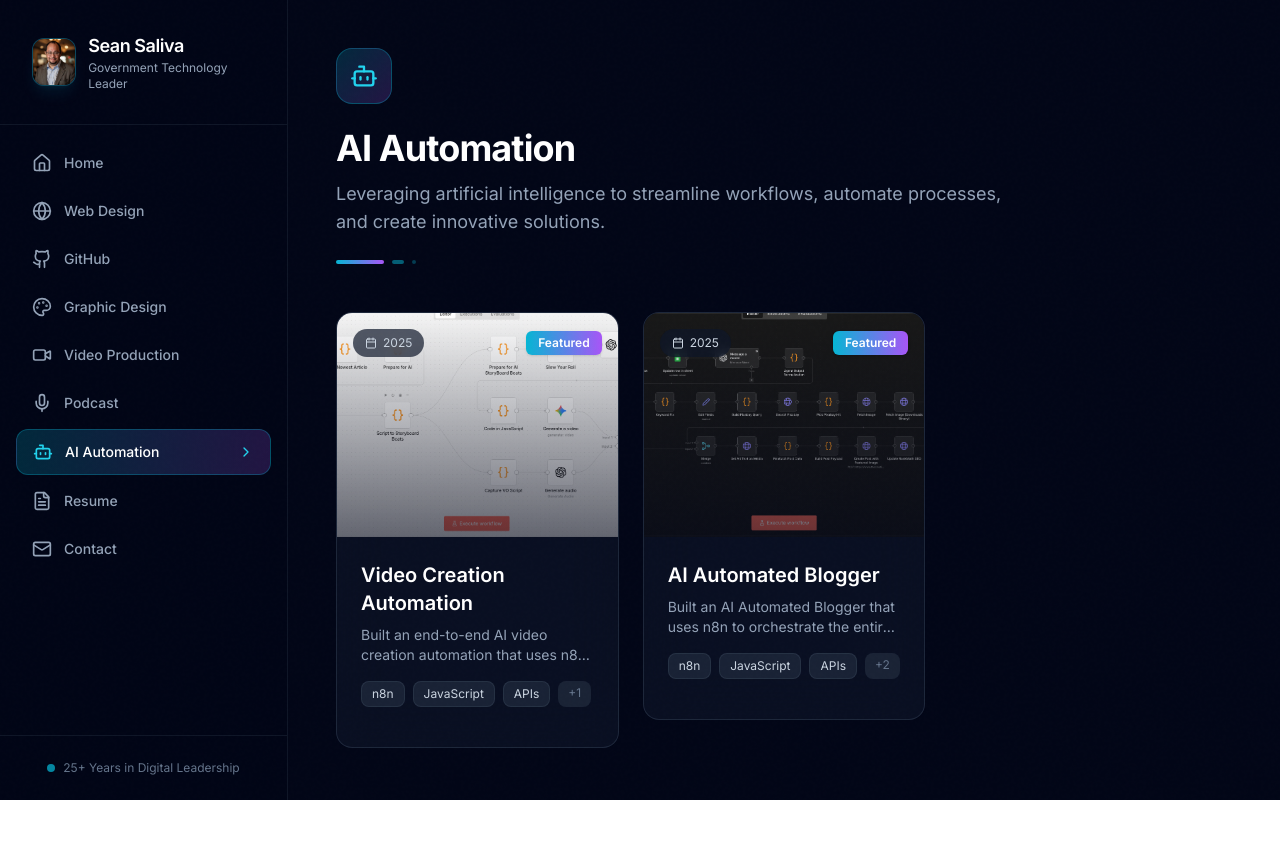
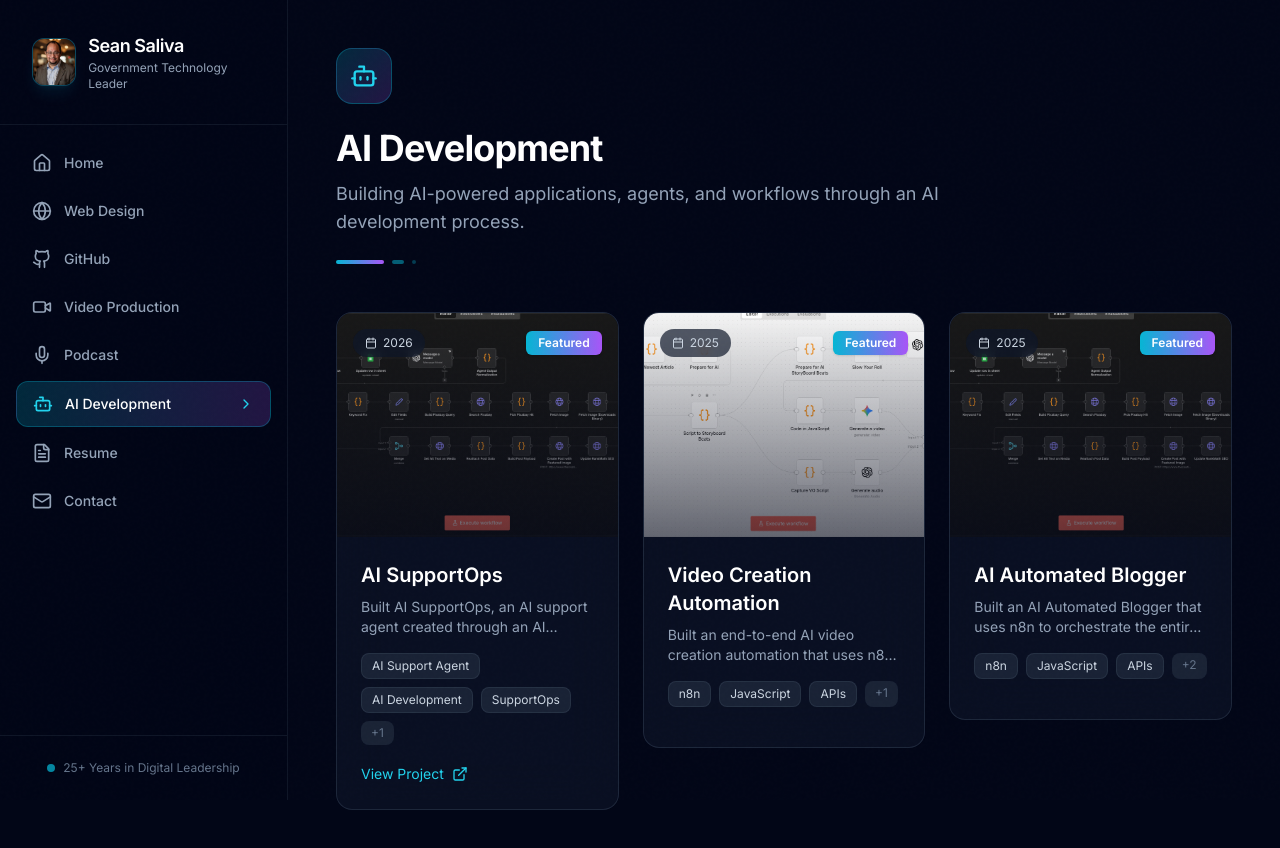
Before and after one commit to ssaliva-dev/seansaliva.com, a React (Vite) app: page /AIAutomation in a window 1280 px wide. Shown: the top 848 px of the page. Before the commit the page ends 800 px from the top, so only its background shows below. Built offline with nearby package versions, Linux system fonts and the light colour scheme.

Commit message:
Update AI Development section and remove Graphic Design from portfolio nav/routes

```diff
--- a/src/components/navigation/Sidebar.jsx
+++ b/src/components/navigation/Sidebar.jsx
@@ -8,7 +8,6 @@ import {
   Home,
   Globe,
   Github,
-  Palette,
   Video,
   Mic,
   Bot,
@@ -23,10 +22,9 @@ const navItems = [
   { name: 'Home', icon: Home, page: 'Home' },
   { name: 'Web Design', icon: Globe, page: 'WebDesign' },
   { name: 'GitHub', icon: Github, page: 'GitHubProjects' },
-  { name: 'Graphic Design', icon: Palette, page: 'GraphicDesign' },
   { name: 'Video Production', icon: Video, page: 'VideoProduction' },
   { name: 'Podcast', icon: Mic, page: 'Podcast' },
-  { name: 'AI Automation', icon: Bot, page: 'AIAutomation' },
+  { name: 'AI Development', icon: Bot, page: 'AIAutomation' },
   { name: 'Resume', icon: FileText, page: 'Resume' },
   { name: 'Contact', icon: Mail, page: 'Contact' },
 ];
--- a/src/components/projects/projectsData.jsx
+++ b/src/components/projects/projectsData.jsx
@@ -171,6 +171,20 @@ export const projects = [
     year: 2025,
   },
   {
+    id: "22",
+    title: "AI SupportOps",
+    category: "ai_automation",
+    description:
+      "Built AI SupportOps, an AI support agent created through an AI development process to automate support triage and response workflows.",
+    fullDescription:
+      "AI SupportOps is a deployed AI support agent application built with an AI-first development process, focused on faster support operations through automated triage, response drafting, and streamlined workflow handling.",
+    image_url: "/img/Blog-Automation.png",
+    tags: ["AI Support Agent", "AI Development", "SupportOps", "Vercel"],
+    link: "https://supportops-ai-delta.vercel.app/",
+    featured: true,
+    year: 2026,
+  },
+  {
     id: "14",
     title: "FDOT Golden Glades Interchange Work Program Video",
     category: "video_production",
--- a/src/components/resume/resumeData.jsx
+++ b/src/components/resume/resumeData.jsx
@@ -65,7 +65,7 @@ export const competencyCards = [
     title: "Regulated Environment Execution",
     description:
       "Digital systems and front-end delivery across municipal, financial, and compliance-heavy environments.",
-    page: "GraphicDesign",
+    page: "Resume",
     gradient: "from-purple-500 to-pink-500",
   },
   {
--- a/src/pages.config.js
+++ b/src/pages.config.js
@@ -1,6 +1,5 @@
 import AIAutomation from './pages/AIAutomation';
 import Contact from './pages/Contact';
-import GraphicDesign from './pages/GraphicDesign';
 import GitHubProjects from './pages/GitHubProjects';
 import Home from './pages/Home';
 import Podcast from './pages/Podcast';
@@ -14,7 +13,6 @@ import __Layout from './Layout.jsx';
 export const PAGES = {
     "AIAutomation": AIAutomation,
     "Contact": Contact,
-    "GraphicDesign": GraphicDesign,
     "GitHubProjects": GitHubProjects,
     "Home": Home,
     "Podcast": Podcast,
--- a/src/pages/AIAutomation.jsx
+++ b/src/pages/AIAutomation.jsx
@@ -12,8 +12,8 @@ export default function AIAutomation() {
       <div className="max-w-6xl mx-auto">
         <SectionHeader
           icon={Bot}
-          title="AI Automation"
-          subtitle="Leveraging artificial intelligence to streamline workflows, automate processes, and create innovative solutions."
+          title="AI Development"
+          subtitle="Building AI-powered applications, agents, and workflows through an AI development process."
         />
 
         <ProjectsGrid projects={projects} isLoading={false} />
```
